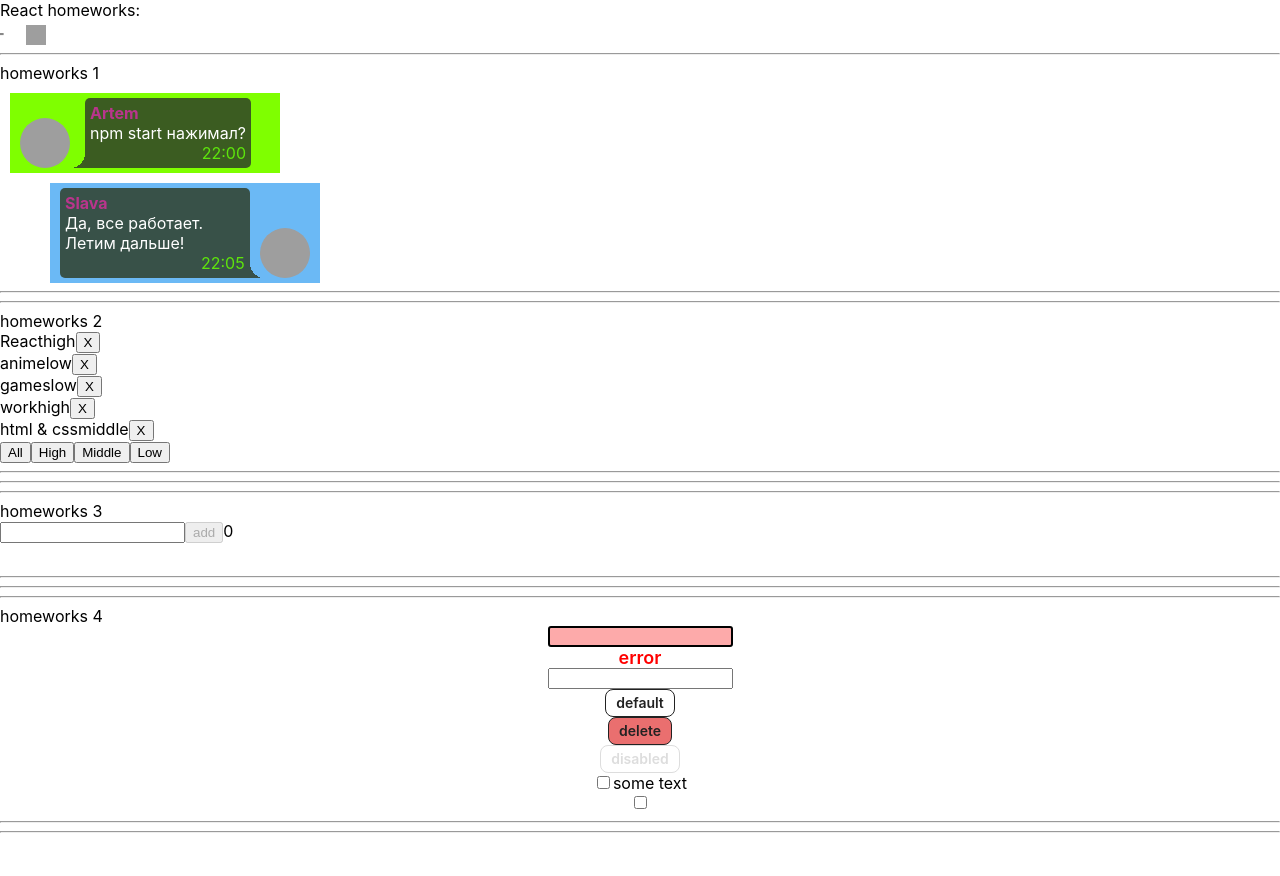
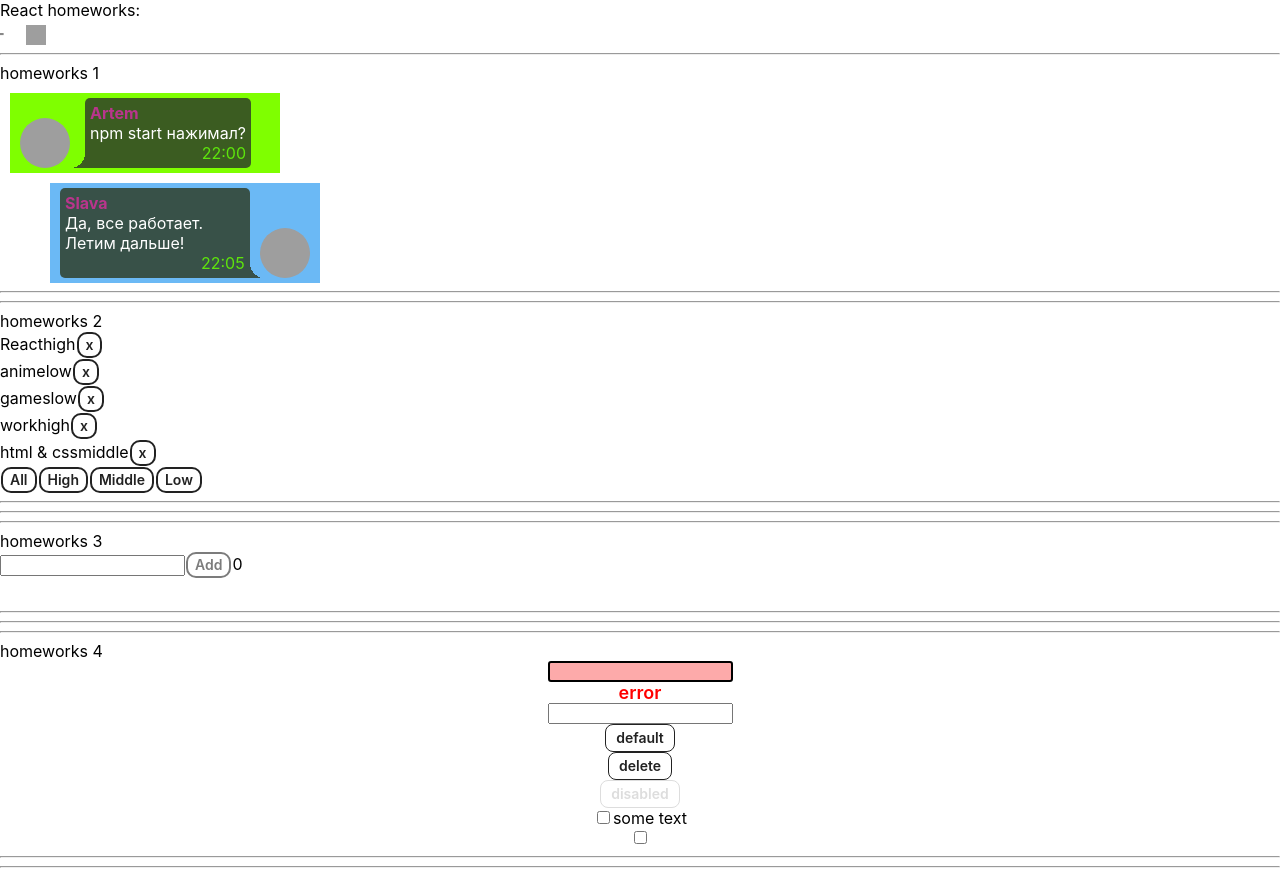
Before and after one commit to SlavaOST-it/homeworks, a React (Create React App) app: page /#/pre-junior in a window 1280 px wide. Before the commit the page ends 841 px from the top, so only its background shows below. Built offline with nearby package versions, Linux system fonts and the light colour scheme; grey boxes are pictures that could not be loaded.

Commit message:
add <ButtonMy/>

```diff
--- a/src/p2-homeworks/h2/Affair.tsx
+++ b/src/p2-homeworks/h2/Affair.tsx
@@ -1,5 +1,6 @@
 import React from 'react'
 import {AffairType} from "./HW2";
+import ButtonMy from "../h4/common/c2-SuperButton/ButtonMy";
 
 
 type AffairPropsType = {
@@ -12,14 +13,15 @@ function Affair(props: AffairPropsType) {
 
     const deleteCallback = () => {
         props.deleteAffairCallback(props.affair._id)
-    }// need to fix
+    }
 
     return (
         <div>
             <span>{props.affair.name}</span>
             <span>{props.affair.priority}</span>
 
-            <button onClick={deleteCallback}>X</button>
+            <ButtonMy title={'x'} callBack={deleteCallback} disable={false} className={''}/>
+            {/*<button onClick={deleteCallback}>X</button>*/}
         </div>
     )
 }
--- a/src/p2-homeworks/h2/Affairs.tsx
+++ b/src/p2-homeworks/h2/Affairs.tsx
@@ -1,6 +1,7 @@
 import React from 'react'
 import Affair from './Affair'
 import {AffairType, FilterType} from './HW2'
+import ButtonMy from "../h4/common/c2-SuperButton/ButtonMy";
 
 type AffairsPropsType = {
     data: Array<AffairType>
@@ -34,10 +35,14 @@ function Affairs(props: AffairsPropsType) {
     return (
         <div>
             {mappedAffairs}
-            <button onClick={setAll}>All</button>
-            <button onClick={setHigh}>High</button>
-            <button onClick={setMiddle}>Middle</button>
-            <button onClick={setLow}>Low</button>
+            <ButtonMy title={'All'} callBack={setAll} disable={false} className={''}/>
+            <ButtonMy title={'High'} callBack={setHigh} disable={false} className={''}/>
+            <ButtonMy title={'Middle'} callBack={setMiddle} disable={false} className={''}/>
+            <ButtonMy title={'Low'} callBack={setLow} disable={false} className={''}/>
+            {/*<button onClick={setAll}>All</button>*/}
+            {/*<button onClick={setHigh}>High</button>*/}
+            {/*<button onClick={setMiddle}>Middle</button>*/}
+            {/*<button onClick={setLow}>Low</button>*/}
         </div>
     )
 }
--- a/src/p2-homeworks/h3/Greeting.tsx
+++ b/src/p2-homeworks/h3/Greeting.tsx
@@ -1,5 +1,6 @@
 import React, {ChangeEvent} from 'react'
 import s from './Greeting.module.css'
+import ButtonMy from "../h4/common/c2-SuperButton/ButtonMy";
 
 type GreetingPropsType = {
     name: string
@@ -15,10 +16,15 @@ const Greeting: React.FC<GreetingPropsType> = (
 ) => {
     const inputClass = error ? s.error : s.someClass
 
+    const callBackHandler = (event: React.MouseEvent<HTMLButtonElement>)=>{
+        addUser(event)
+    }
+
     return (
         <div>
             <input value={name} onChange={setNameCallback} className={inputClass}/>
-            <button disabled={!name} onClick={addUser}>add</button>
+            <ButtonMy title={"Add"} callBack={callBackHandler} disable={!name} className={''}/>
+            {/*<button disabled={!name} onClick={addUser}>add</button>*/}
             <span>{totalUsers}</span>
             <div className={s.spanError}>{error}</div>
         </div>
--- /dev/null
+++ b/src/p2-homeworks/h4/common/c2-SuperButton/ButtonMy.module.css
@@ -0,0 +1,58 @@
+.default {
+    padding: 3px 10px;
+    border: 2px solid #484848;
+    border-radius: 5px;
+}
+
+.button {
+    background-color: #FFFFFF;
+    border: 2px solid #222222;
+    border-radius: 10px;
+    box-sizing: border-box;
+    color: #222222;
+    cursor: pointer;
+    display: inline-block;
+    font-family: Circular, -apple-system, BlinkMacSystemFont, Roboto, "Helvetica Neue", sans-serif;
+    font-size: 14px;
+    font-weight: 600;
+    line-height: 20px;
+    margin: 0.5px 1px;
+    outline: none;
+    padding: 1px 7px;
+    position: relative;
+    text-align: center;
+    text-decoration: none;
+    touch-action: manipulation;
+    transition: box-shadow .2s, -ms-transform .1s, -webkit-transform .1s, transform .1s;
+    user-select: none;
+    -webkit-user-select: none;
+    width: auto;
+}
+
+.button:focus-visible {
+    box-shadow: #222222 0 0 0 2px, rgba(255, 255, 255, 0.8) 0 0 0 4px;
+    transition: box-shadow .2s;
+}
+
+.button:active {
+    background-color: #F7F7F7;
+    border-color: #000000;
+    transform: scale(.96);
+}
+
+.button:disabled {
+    border-color: #7c7c7c;
+    color: #7c7c7c;
+    cursor: not-allowed;
+    opacity: 1;
+}
+
+
+.button:focus {
+    box-shadow: inset 0 1px 0 -0.25px rgba(255, 255, 255, 0.2), 0 0.5px 1px rgba(0, 0, 0, 0.1), 0 0 0 4px rgba(58, 108, 217, 0.5);
+    outline: 0;
+}
+
+.red {
+    background: #ea6f6f;
+}
--- /dev/null
+++ b/src/p2-homeworks/h4/common/c2-SuperButton/ButtonMy.tsx
@@ -0,0 +1,24 @@
+import React from 'react'
+import s from "./ButtonMy.module.css";
+
+type ButtonMyType = {
+    title: string,
+    callBack: (event: React.MouseEvent<HTMLButtonElement>) => void,
+    disable: boolean,
+    className: string
+
+}
+
+function ButtonMy(props: ButtonMyType) {
+    const finalClassName = `${s.button} ${'' ? s.button : s.default} ${props.className}`
+        // `${s.button} ${red ? s.red : s.default} ${className}`
+    return (
+        <button
+            className={finalClassName}
+            onClick={props.callBack}
+            disabled={props.disable}
+        >{props.title}</button>
+    )
+}
+
+export default ButtonMy
--- a/src/p2-homeworks/h4/common/c2-SuperButton/SuperButton.tsx
+++ b/src/p2-homeworks/h4/common/c2-SuperButton/SuperButton.tsx
@@ -15,7 +15,7 @@ const SuperButton: React.FC<SuperButtonPropsType> = (
         ...restProps// все остальные пропсы попадут в объект restProps, там же будет children
     }
 ) => {
-    const finalClassName = `${s.button} ${red ? s.red : s.default} ${className}`
+    const finalClassName = `${s.button} ${className}`
 
     return (
         <button
```
Also changed, not shown: src/p2-homeworks/h4/common/c2-SuperButton/AlternativeSuperButton.tsx (deleted, +0 -9 lines).
